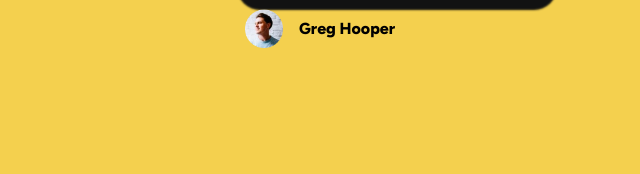
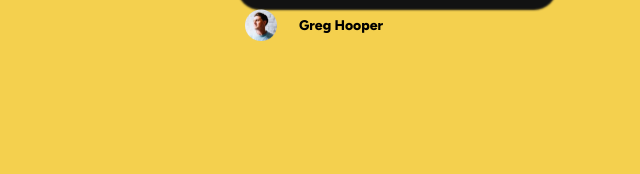
Before and after one commit to YuliaLantzberg/blog-preview-card-main_fm, a plain HTML site: page index.html in a window 1280 px wide. Shown: the part 623-797 px from the top of the page, 256-896 px from the left. Drawn offline with Linux system fonts and the light colour scheme.

Commit message:
Fix author section

```diff
--- a/style.css
+++ b/style.css
@@ -93,10 +93,11 @@ body {
 }
 
 .author__img img {
-	width: 60%;
+	width: 50%;
 }
 
 .author__name {
 	margin-left: -1rem;
+	font-size: 1.4rem;
 	font-weight: 800;
 }
```
